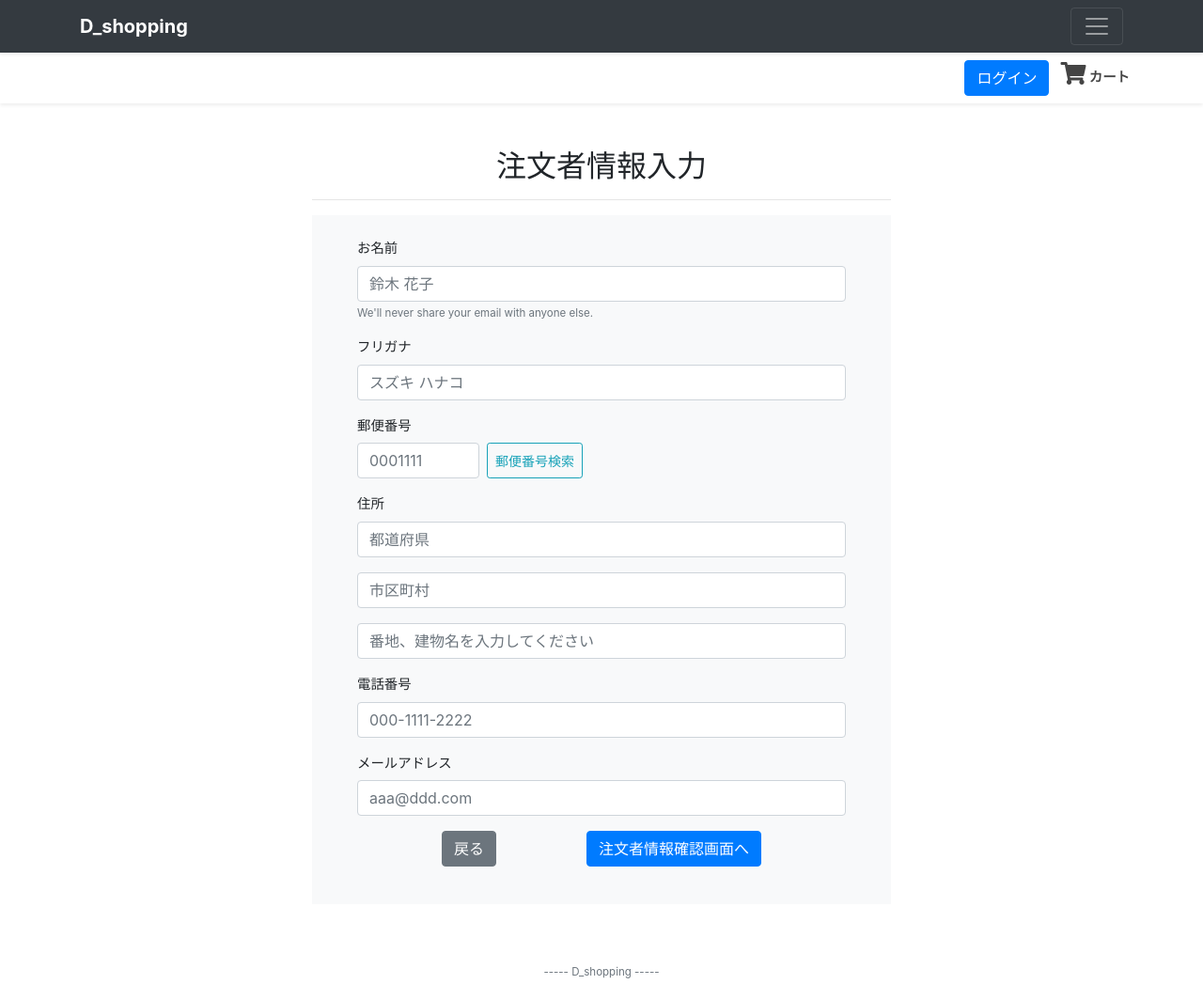
After one commit to akiko-suzuki/d_shopping, a Django app: template app/templates/user/user_order.html in a window 1280 px wide. The commit adds this page. Shown: the whole page at 94% size. Run offline with Django 3.2, Linux system fonts and the light colour scheme; the template is opened without the code that fills it, so the values that code supplies are empty; some libraries are stand-ins or nearby versions.

Commit message:
注文者入力画面、確認画面を作成

```diff
--- a/app/cart/user_urls.py
+++ b/app/cart/user_urls.py
@@ -5,6 +5,4 @@ from cart import views
 urlpatterns = [
     # カート一覧（ユーザ）
     path('', views.user_cart, name='user_cart'),
-    # カート追加（ユーザ）
-    # path('add/', views.user_cart_add, name='user_cart_add'),
 ]
--- /dev/null
+++ b/app/order/views/__init__.py
@@ -0,0 +1 @@
+from .user import *
--- a/app/templates/Include/user_header.html
+++ b/app/templates/Include/user_header.html
@@ -28,7 +28,8 @@
     </div>
   </div>
   <div class="shadow-sm">
-    <div class="container text-right pt-2 pb-1">
+    <div class="container text-right p-2">
+      <button class="btn btn-primary mr-2" name="">ログイン</button>
       <a href="{% url 'user_cart' %}" class="font-weight-bold">
         <i class="fa fa-shopping-cart h4" aria-hidden="true"></i> カート
       </a>
--- /dev/null
+++ b/app/templates/user/user_order.html
@@ -0,0 +1,79 @@
+{% extends "load_file.html" %}
+{% load static %}
+{% load widget_tweaks %}
+{% load humanize %}
+{% block title %}D_shopping - 注文者情報入力画面{% endblock %}
+
+{% block contents %}
+
+{% include 'include/user_header.html' %}
+
+<main role="main">
+  <section class="px-4 py-5">
+    <div class="mx-auto w-50">
+      <h2 class="text-center">注文者情報入力</h2>
+      <hr>
+      <form action="" method="post">
+        {% csrf_token %}
+        <div class="form-content py-4 px-5 bg-light">
+
+          <div class="form-group">
+            <label>お名前</label>
+            <input type="text" class="form-control" placeholder="鈴木 花子">
+            <small id="" class="form-text text-muted">We'll never share your email with anyone else.</small>
+          </div>
+          <div class="form-group">
+            <label>フリガナ</label>
+            <input type="text" class="form-control" placeholder="スズキ ハナコ">
+          </div>
+          <div class="form-group">
+            <label>郵便番号</label>
+            <div class="d-flex ">
+              <input type="number" class="form-control w-25 mr-2" placeholder="0001111">
+              <button type="submit" class="btn btn-sm btn-outline-info" name="">郵便番号検索</button>
+            </div>
+          </div>
+          <div class="form-group">
+            <label>住所</label>
+            <input type="text" class="form-control" placeholder="都道府県">
+          </div>
+          <div class="form-group">
+            <input type="text" class="form-control" placeholder="市区町村">
+          </div>
+          <div class="form-group">
+            <input type="text" class="form-control" placeholder="番地、建物名を入力してください">
+          </div>
+          <div class="form-group">
+            <label>電話番号</label>
+            <input type="text" class="form-control" placeholder="000-1111-2222">
+          </div>
+          <div class="form-group">
+            <label>メールアドレス</label>
+            <input type="email" class="form-control" placeholder="aaa@ddd.com">
+          </div>
+          <div class="container d-flex justify-content-center mt-3">
+            <p class="mx-5">
+              <a class="btn btn-secondary" href="{% url 'user_cart' %}" role="button">
+                戻る
+              </a>
+            </p>
+            <p class="mx-5">
+              <button type="submit" class="btn btn-primary" name="">
+                注文者情報確認画面へ
+              </button>
+            </p>
+          </div>
+
+        </div>
+      </form>
+    </div>
+  </section>
+</main>
+
+{% include 'include/user_footer.html' %}
+
+{% endblock %}
+
+{% block extra_js %}
+<script src="{% static 'js/common.js' %}"></script>
+{% endblock %}
--- a/app/urls.py
+++ b/app/urls.py
@@ -14,6 +14,8 @@ urlpatterns = [
     path('', include('product.user_urls')),
     # ユーザ カート画面
     path('cart/', include('cart.user_urls')),
+    # ユーザ 注文情報入力画面
+    path('order/', include('order.user_urls')),
 
     # ログイン（スタッフ）
     path('staff/', views.staff_login, name='staff_login'),
```
Also changed, not shown: app/order/user_urls.py (added, +8 -0 lines), app/order/views/user.py (added, +18 -0 lines), app/templates/user/user_cart.html (+9 -7 lines), app/templates/user/user_order_confirm.html (added, +71 -0 lines), app/templates/user/user_product_list.html (+0 -10 lines), app/order/__init__.py (added).
